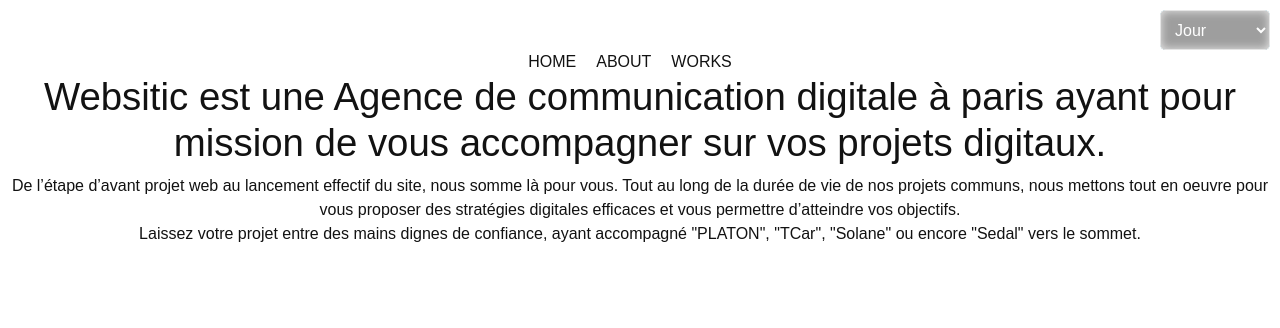
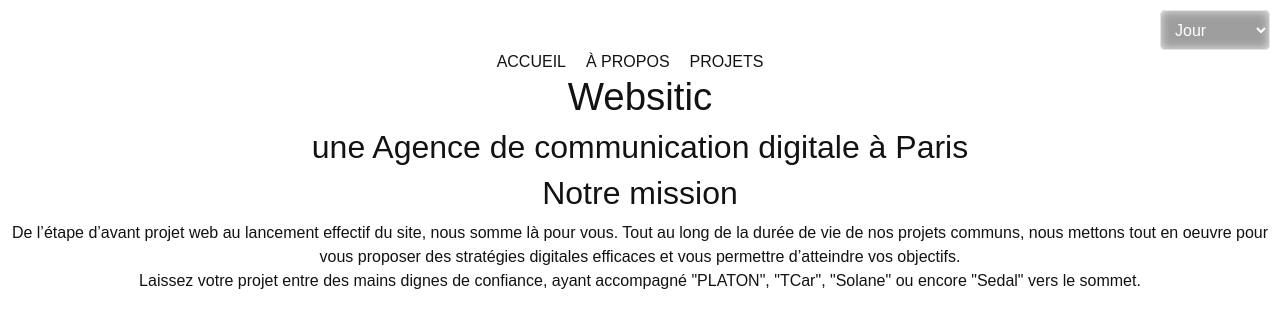
Before and after one commit to Clem-svg/Agency_Website, a React (Create React App) app: page /about in a window 1280 px wide. Shown: the top 328 px of the page. Built offline with nearby package versions, Linux system fonts and the light colour scheme; grey boxes are pictures that could not be loaded.

Commit message:
this is not pretty

```diff
--- a/src/components/CaseStudy/index.jsx
+++ b/src/components/CaseStudy/index.jsx
@@ -18,7 +18,7 @@ const CaseStudy = () => {
       )}
       {currentWork && (
         <>
-          <h1>{currentWork.title}</h1>
+          <h2>{currentWork.title}</h2>
           <p>{currentWork.description}</p>
         </>
       )}
--- a/src/components/NavBar/index.jsx
+++ b/src/components/NavBar/index.jsx
@@ -3,9 +3,9 @@ import { Link } from 'react-router-dom';
 
 const Navbar = () => (
   <nav>
-    <Link to="/">Home</Link>
-    <Link to="/About">About</Link>
-    <Link to="/Works">Works</Link>
+    <Link to="/">Accueil</Link>
+    <Link to="/About">À propos</Link>
+    <Link to="/Works">Projets</Link>
   </nav>
 );
 
--- a/src/pages/About/index.jsx
+++ b/src/pages/About/index.jsx
@@ -3,7 +3,9 @@ import React from 'react';
 
 const About = () => (
   <>
-    <h1>Websitic est une Agence de communication digitale à paris ayant pour mission de vous accompagner sur vos projets digitaux.</h1>
+    <h1>Websitic</h1>
+    <h2>une Agence de communication digitale à Paris </h2>
+    <h2>Notre mission</h2>
     <p>
       De l’étape d’avant projet web au lancement effectif du site, nous somme là pour vous. Tout au long de la durée de vie de nos projets communs, nous mettons tout en oeuvre pour vous proposer des stratégies digitales efficaces et vous permettre d’atteindre vos objectifs.
       <br />
--- a/src/pages/Works/index.jsx
+++ b/src/pages/Works/index.jsx
@@ -7,7 +7,7 @@ import Default from './Default';
 const Works = () => (
   <>
     <Router>
-      <h2>Nos projets</h2>
+      <h1>Nos projets</h1>
       <NavWorks />
       <Switch>
         <Route path="/works/:workSlug">
--- a/src/styles.scss
+++ b/src/styles.scss
@@ -28,6 +28,7 @@
       font-size: 2.4em / 6 * $i;
   }
 }
+
 
 ////////  COLORS /////////
 $white: #FFFFFF;
@@ -81,8 +82,15 @@ nav {
   }
 
   h1 {
-    color:$primary-dark
+    color: $primary-dark;
   }
+////////  TITLE SIZE /////////
+@for $i from 1 through 5 {
+  h#{7 - $i} {
+      color: $variant-dark
+  }
+}
+
 }
 
 .light {
```
